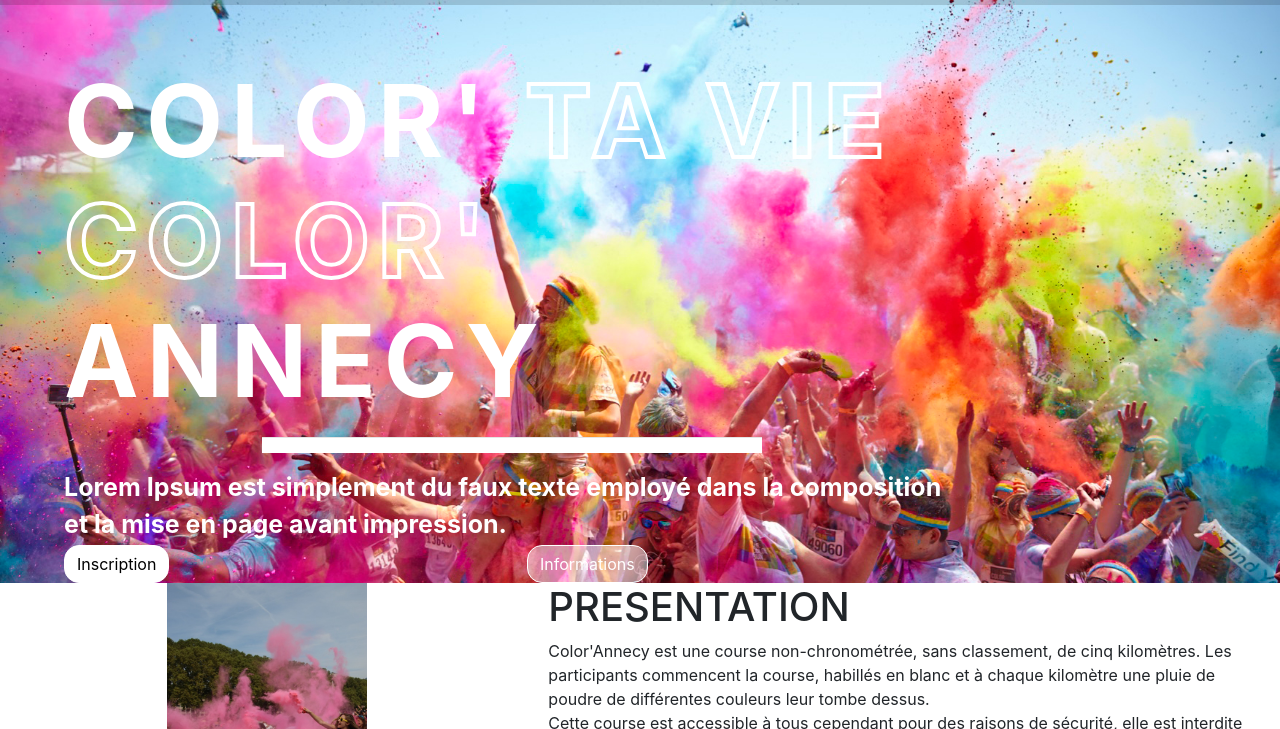
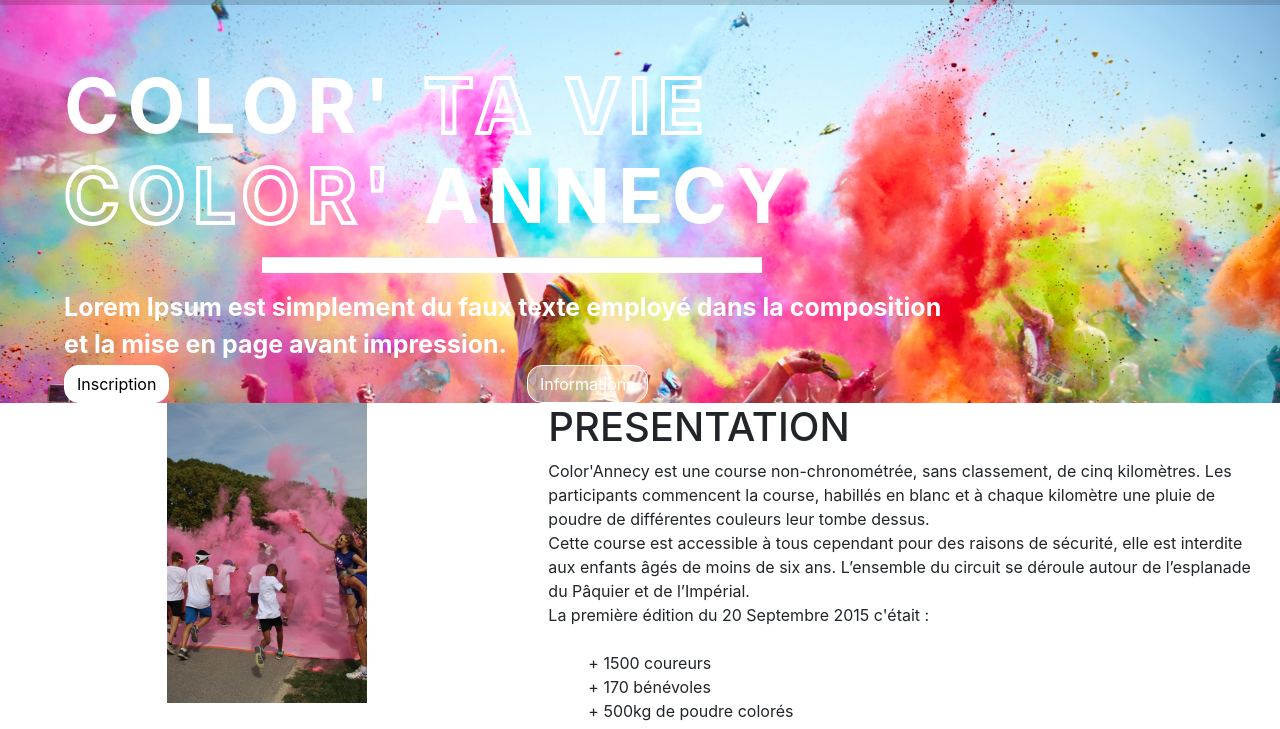
Before and after one commit to jeanbaptisteLedig/colorAnnecy, a plain HTML site: page index.html in a window 1280 px wide. Shown: the part 71-800 px from the top of the page. Drawn offline with nearby package versions, Linux system fonts and the light colour scheme; a script that the page names is missing.

Commit message:
fix font size

```diff
--- a/style.css
+++ b/style.css
@@ -40,7 +40,7 @@ header {
 #callToAction h1
 {
     letter-spacing: 8px;
-    font-size: 100px;
+    font-size: 3em;
     font-weight: inherit;
 }
 
```
